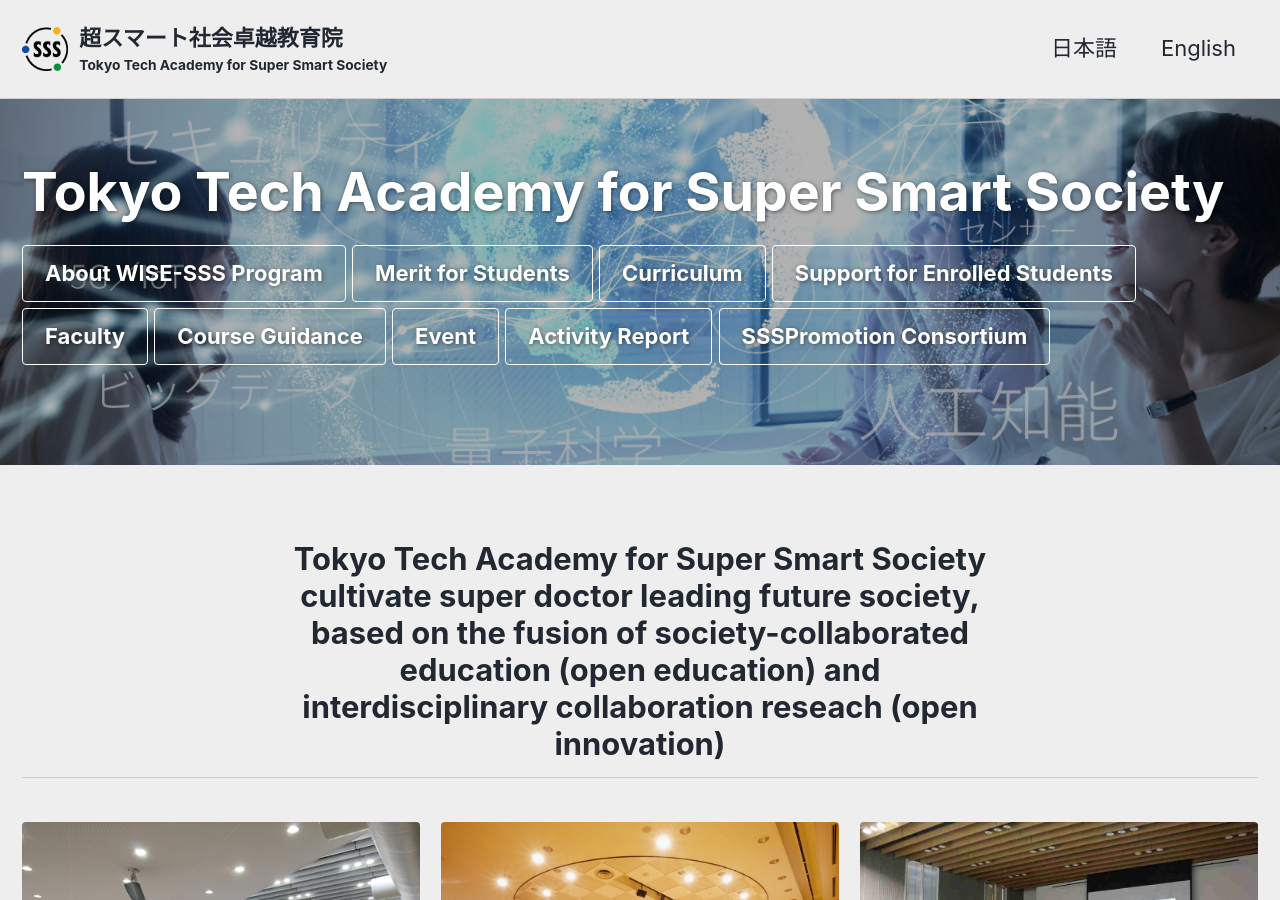
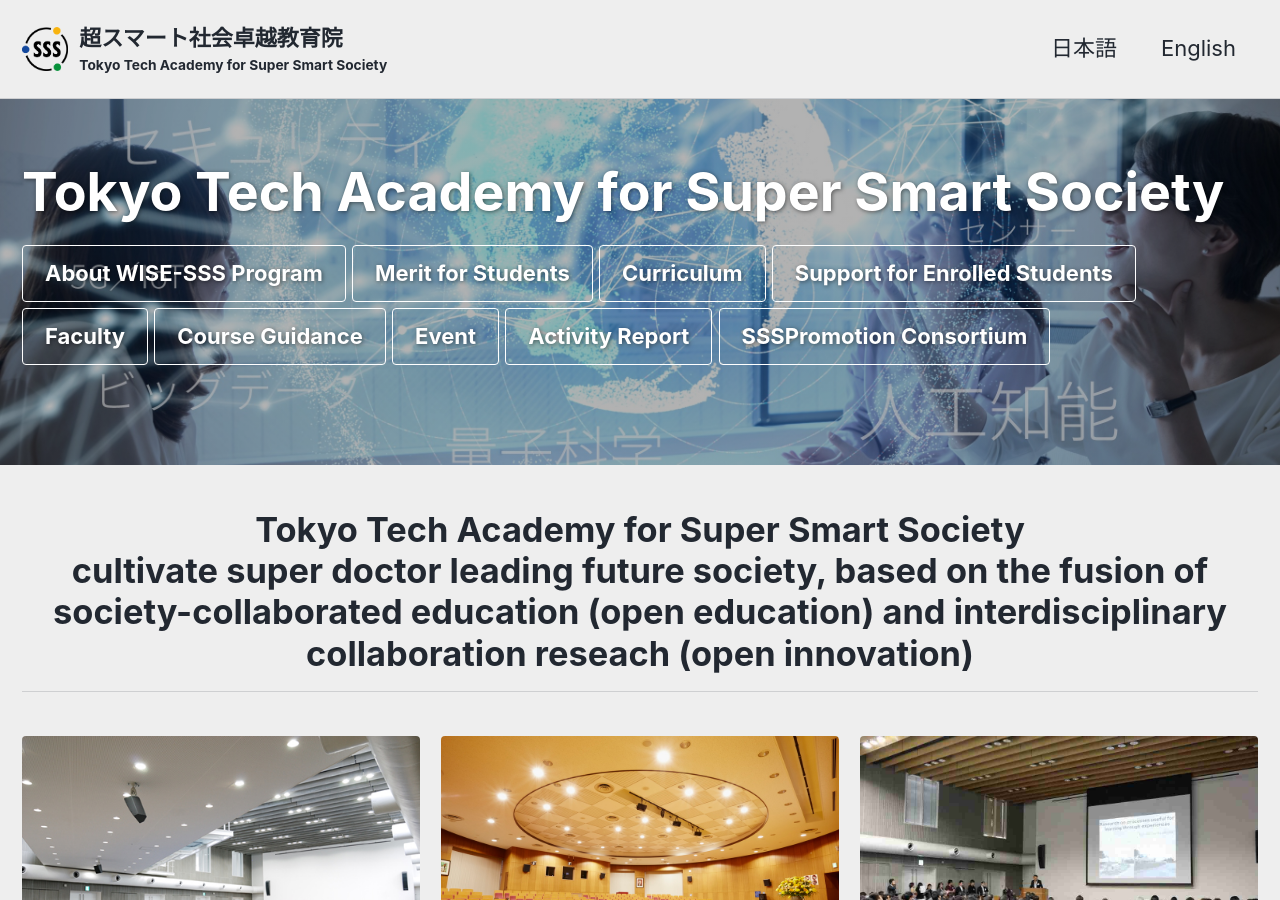
Before and after one commit to fl1d/w0ex.github.io, a Jekyll site: the page built from _pages/home_en.md, in a window 1280 px wide and 900 px high. Built offline with Jekyll 4.4.1, drawn with Linux system fonts in a browser that asks for light colours; cached includes are drawn as plain includes; nearby versions of some CDN libraries.

Commit message:
big intro

```diff
--- a/_pages/home_en.md
+++ b/_pages/home_en.md
@@ -55,6 +55,11 @@
     btn_class: "btn--primary"
 ---
 
-{% include feature_row id="intro" type="center" %}
+<div style="text-align:center"><h1>
+Tokyo Tech Academy for Super Smart Society<br>
+cultivate super doctor leading future society, based on the fusion of society-collaborated education (open education) and interdisciplinary collaboration reseach (open innovation)
+</h1></div>
+
+ {% include feature_row id="intro" type="center" %}
 
 {% include feature_row %}
```
Also changed, not shown: other parts of _pages/home_en.md (+2 -2 lines), _pages/home.md (+5 -3 lines).
